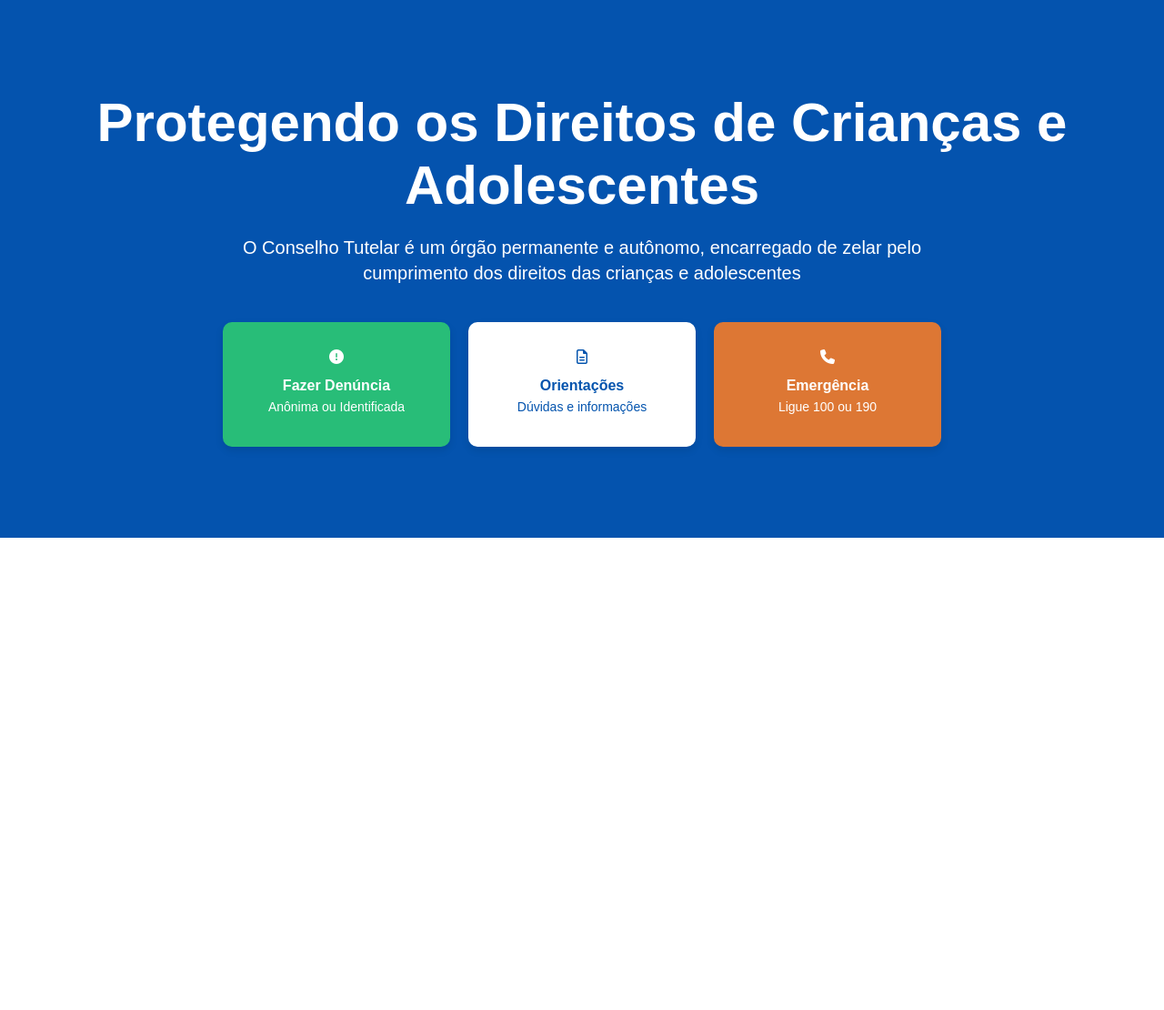
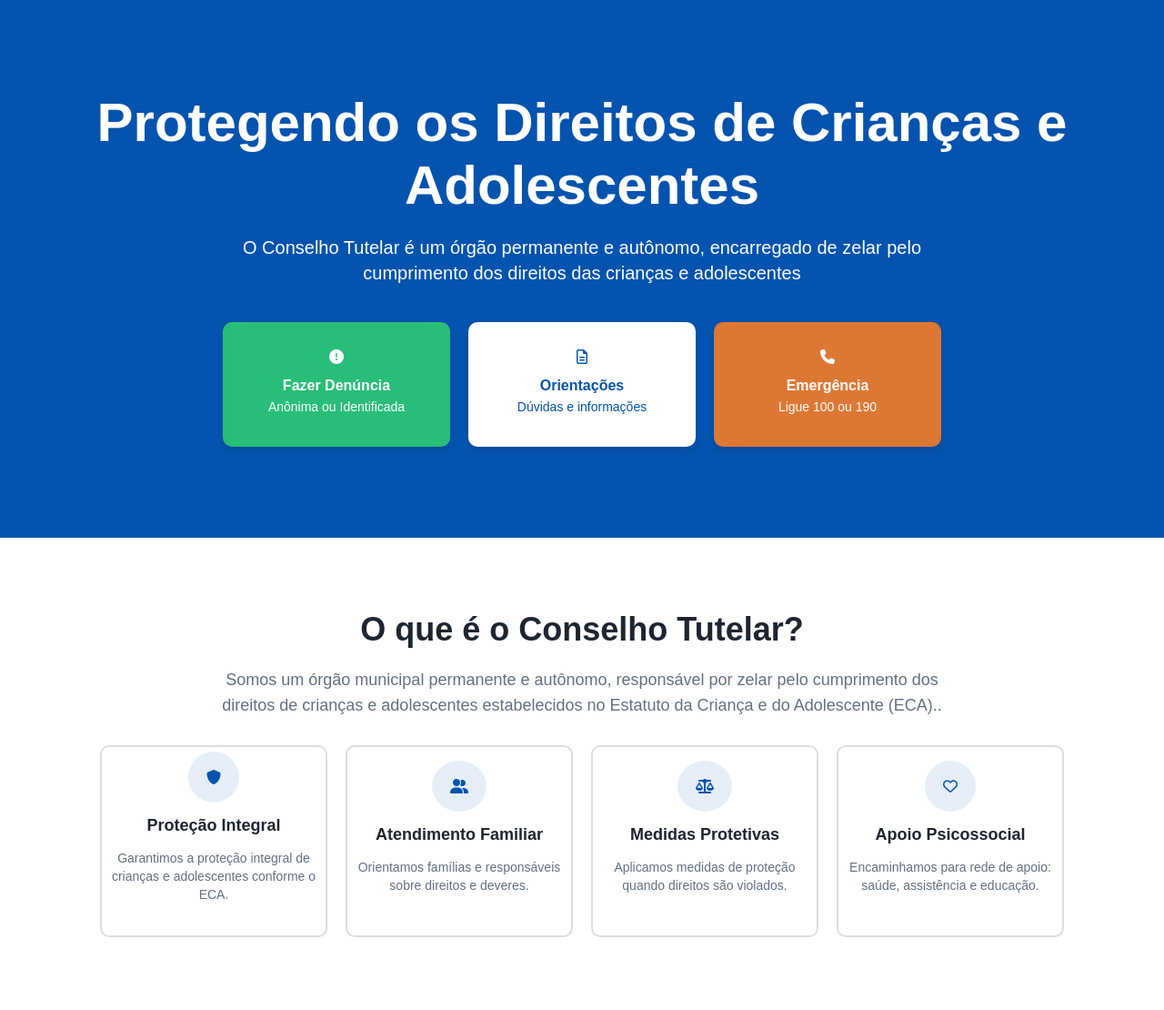
Before and after one commit to gabrielcostadejesus54/conselho-tutelar, a plain HTML site: page index.html in a window 1280 px wide. Shown: the whole page at 91% size. Before the commit the page ends 800 px from the top, so only its background shows below. Drawn offline with Linux system fonts and the light colour scheme.

Commit message:
feat: Sessão sobre finalizado

```diff
--- a/css/responsive.css
+++ b/css/responsive.css
@@ -4,6 +4,11 @@
         font-size: 48px;
     }
 
+    /* sobre */
+
+    .sobre .cards-sobre{
+        flex-wrap: wrap;
+    }
 }
 
 /* 768 */
@@ -26,4 +31,9 @@
     header .cards .card{
         width: 100%;
     }
+
+    /* sobre */
+    .sobre .card-sobre{
+        width: 90%;
+    }
 }
--- a/css/style.css
+++ b/css/style.css
@@ -97,8 +97,57 @@ header .card{
     width: 250px;
     box-shadow: 0 4px 8px rgba(0, 0, 0, 0.1);
     transition: transform 0.3s;
+    cursor: pointer;
+}
+
+header .card:hover{
+    transform: scale(1.05);
 }
 
 header .card p{
     font-size: 14px;
 }
+
+/* sobre */
+.sobre{
+    padding: 80px 2%;
+    background-color: white;
+}
+
+.sobre .container > p{
+    max-width: 800px;
+    margin: 0 auto 30px auto;
+    text-align: center;
+}
+
+.sobre .cards-sobre{
+    display: flex;
+    gap: 20px;
+    justify-content: center;
+}
+
+.sobre .card-sobre{
+    display: flex;
+    padding: 5px;
+    flex-direction: column;
+    align-items: center;
+    justify-content: center;
+    border: 2px solid #ddd;
+    border-radius: 10px;
+    width: 250px;
+    text-align: center;
+    transition: border-color 0.3s;
+    cursor: pointer;
+}
+
+.sobre .card-sobre:hover{
+    border-color: #0453AE;
+}
+
+.sobre .card-sobre i{
+    margin-bottom: 15px;
+    padding: 20px;
+    border-radius: 50%;
+    background-color: #E5EEF7;
+    color: #0453AE;
+}
--- a/index.html
+++ b/index.html
@@ -33,5 +33,33 @@
                     </div>
                 </div>
         </header>
+        <section class="sobre">
+            <div class="container">
+                <h2>O que é o Conselho Tutelar?</h2>
+                <p>Somos um órgão municipal permanente e autônomo, responsável por zelar pelo cumprimento dos direitos de crianças e adolescentes estabelecidos no Estatuto da Criança e do Adolescente (ECA)..</p>
+                <div class="cards-sobre">
+                    <div class="card-sobre">
+                        <i class="fa-solid fa-shield"></i>
+                        <h3>Proteção Integral</h3>
+                        <p class="small">Garantimos a proteção integral de crianças e adolescentes conforme o ECA.</p>
+                    </div>
+                    <div class="card-sobre">
+                        <i class="fa-solid fa-user-group"></i>
+                        <h3>Atendimento Familiar</h3>
+                        <p class="small">Orientamos famílias e responsáveis sobre direitos e deveres.</p>
+                    </div>
+                    <div class="card-sobre">
+                        <i class="fa-solid fa-scale-balanced"></i>
+                        <h3>Medidas Protetivas</h3>
+                        <p class="small">Aplicamos medidas de proteção quando direitos são violados.</p>
+                    </div>
+                    <div class="card-sobre">
+                        <i class="fa-regular fa-heart"></i>
+                        <h3>Apoio Psicossocial</h3>
+                        <p class="small">Encaminhamos para rede de apoio: saúde, assistência e educação.</p>
+                    </div>
+                </div>
+            </div>
+        </section>
     </body>
 </html>
```
